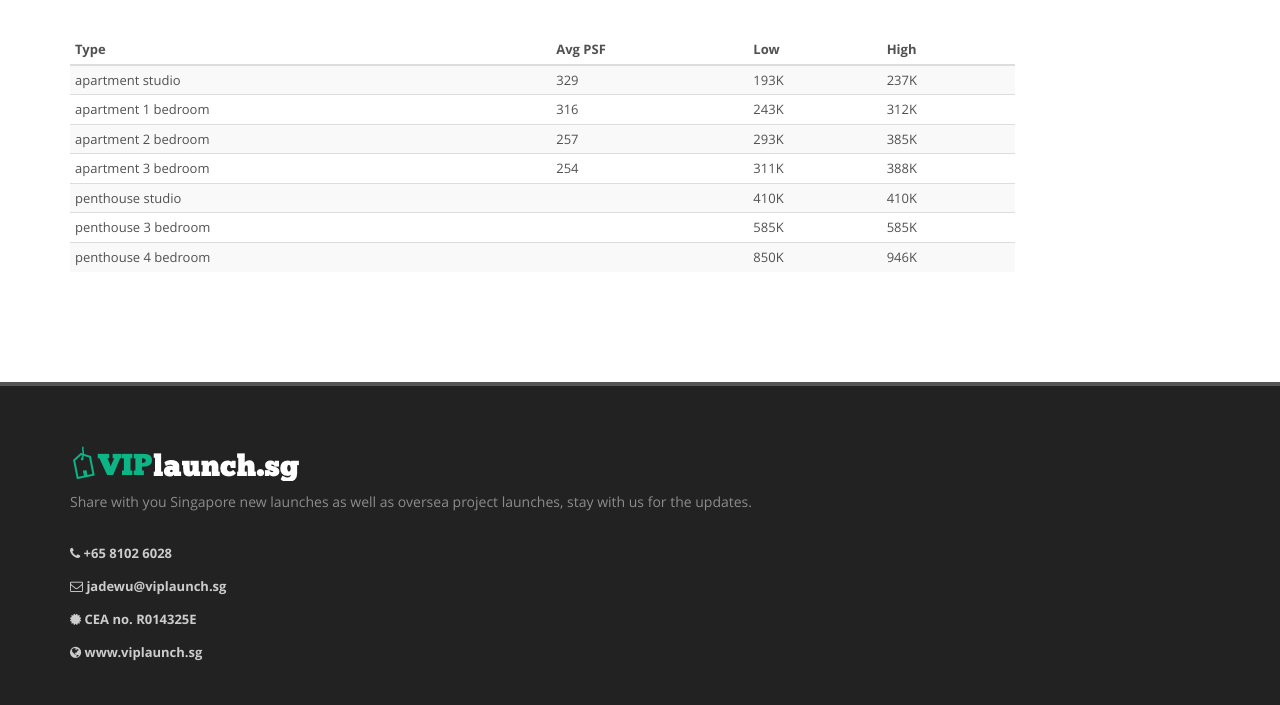
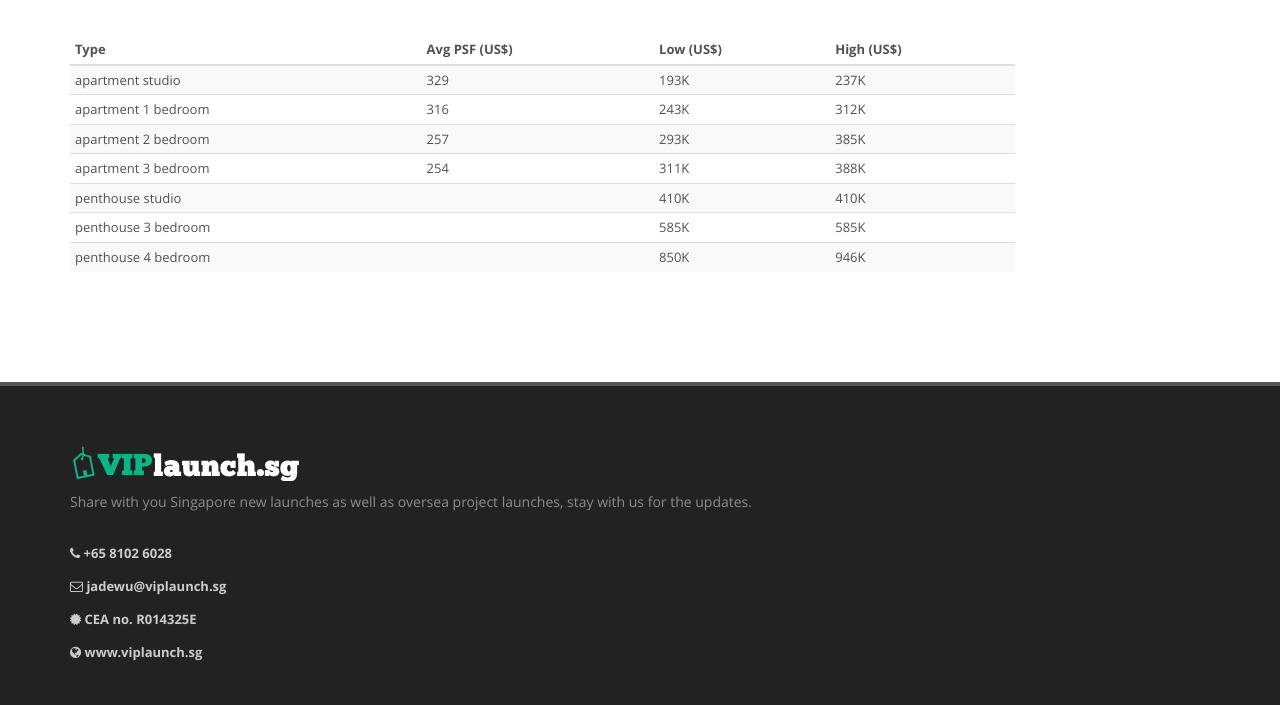
Before and after one commit to viplaunch/thepeak, a plain HTML site: page price/index.html in a window 1280 px wide. Shown: the part 117-822 px from the top of the page. Drawn offline with Linux system fonts and the light colour scheme.

Commit message:
add US$ to price

```diff
--- a/price/index.html
+++ b/price/index.html
@@ -174,9 +174,9 @@
                         <table class="table table-condensed table-striped table-hover">
                             <thead>
                             <th>Type</th>
-                            <th>Avg PSF</th>
-                            <th>Low</th>
-                            <th>High</th>
+                            <th>Avg PSF (US$)</th>
+                            <th>Low (US$)</th>
+                            <th>High (US$)</th>
                             </thead>
                             <tbody>
                             <tr>
```
